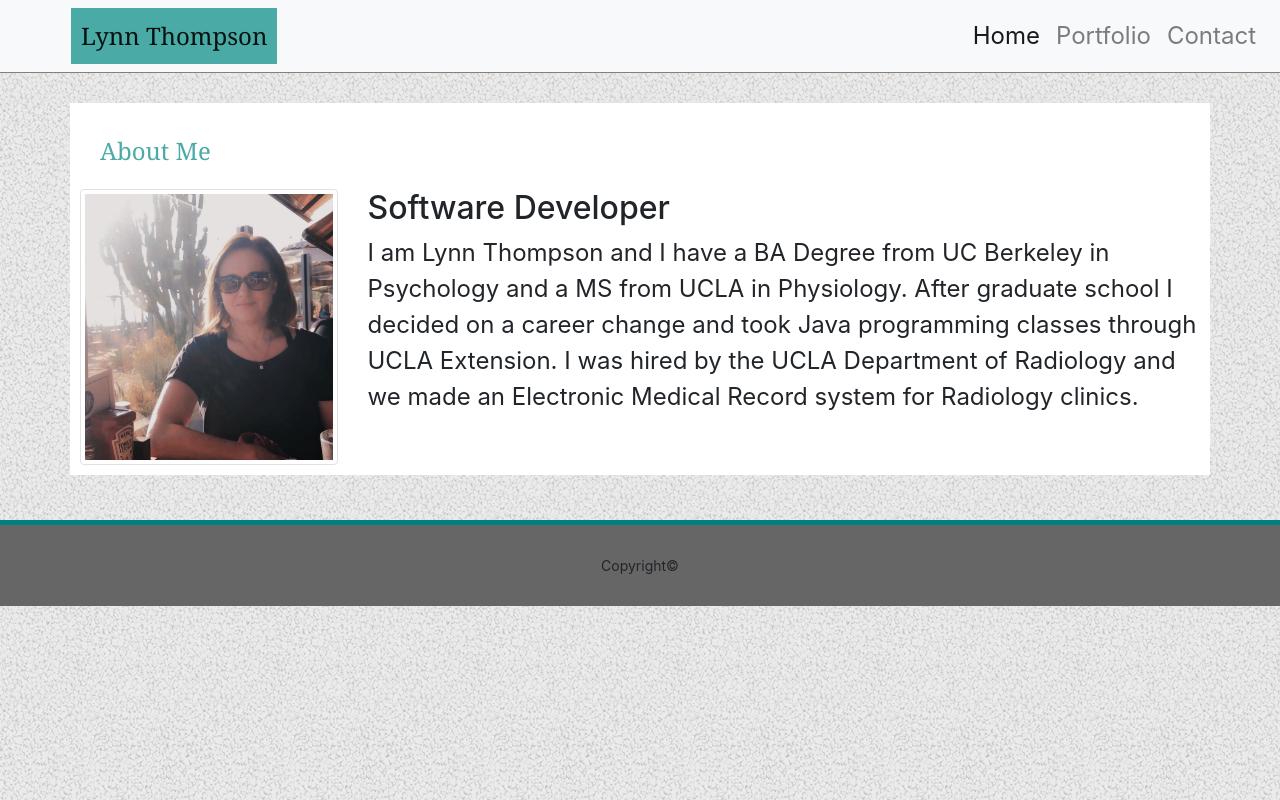
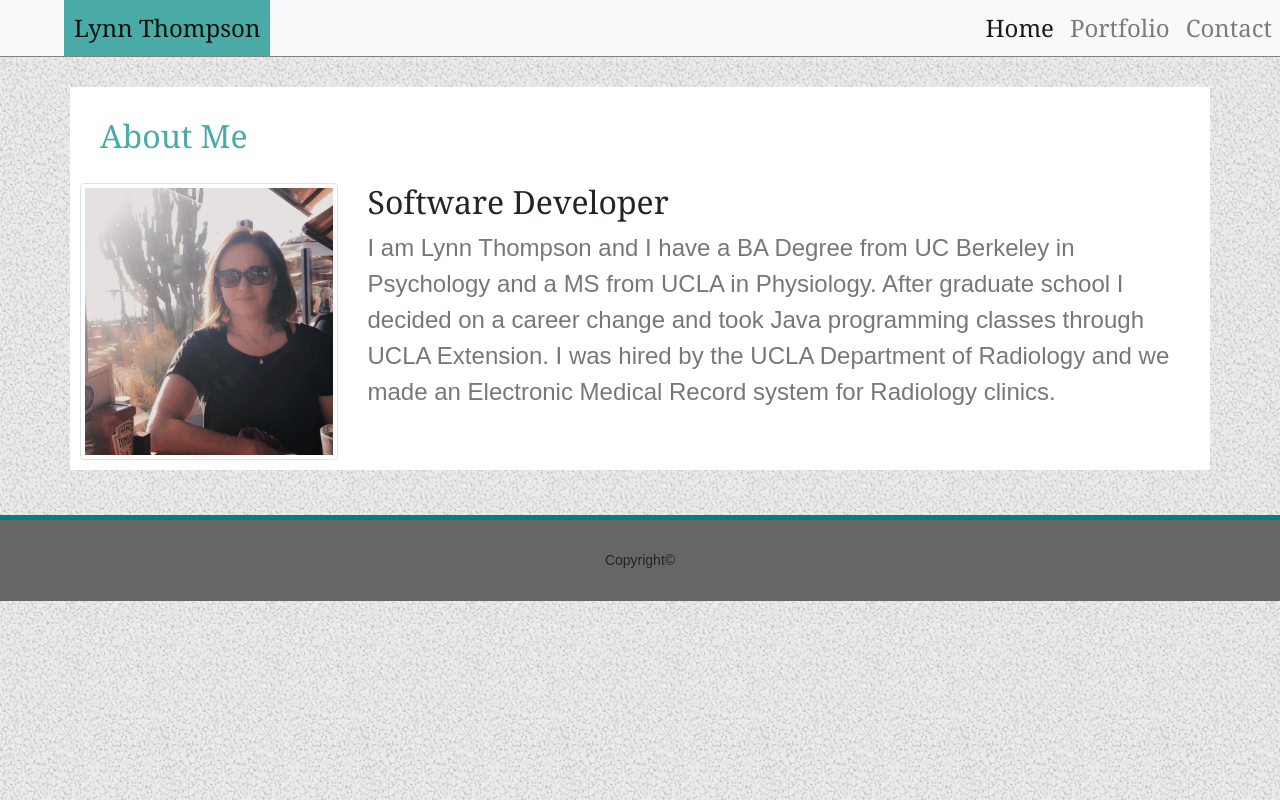
Before and after one commit to lynntfuzz/Bootstrap-Portfolio, a plain HTML site: page index.html in a window 1280 px wide. Drawn offline with nearby package versions, Linux system fonts and the light colour scheme.

Commit message:
Fixed fonts, label spacing.

```diff
--- a/assets/css/style.css
+++ b/assets/css/style.css
@@ -1,12 +1,15 @@
 /**
     Styling for body: background image, margin
 */
+
+* {font-family: 'Arial', 'Helvetica Neue', 'Helvetica', sans-serif;}
 
 body {
     font-size: 24px;
     margin: 0 auto;
     background-image: url("../images/gravel.png");
-    max-height: 100%
+    max-height: 100%;
+
 }
 
 /**
@@ -14,6 +17,7 @@ body {
 */
 .navbar {
     border-bottom: 1px solid gray;
+    padding: 0px;
 }
 
 .main_title_label {
@@ -25,7 +29,21 @@ body {
 }
 
 .navbar-brand {
-    margin-left:55px;
+    margin-left:5%;
+}
+
+.nav-link {
+    font-family: Georgia, 'Times New Roman', Times, serif;
+}
+
+.header {
+    font-family: Georgia, 'Times New Roman', Times, serif;
+    font-size: 18;
+}
+
+.text_content {
+    font-family: Arial,'Helvetica Neue', Helvetica, sans-serif;
+    color: #777777;
 }
 
 /**
--- a/index.html
+++ b/index.html
@@ -10,11 +10,10 @@
 
   <!-- We need to bring in the bootstrap CSS -->
   <link rel="stylesheet" href="https://maxcdn.bootstrapcdn.com/bootstrap/4.1.3/css/bootstrap.min.css">
+  <link rel="stylesheet" type="text/css" href="assets/css/style.css">
   <script src="https://ajax.googleapis.com/ajax/libs/jquery/3.3.1/jquery.min.js"></script>
   <script src="https://cdnjs.cloudflare.com/ajax/libs/popper.js/1.14.3/umd/popper.min.js"></script>
   <script src="https://maxcdn.bootstrapcdn.com/bootstrap/4.1.3/js/bootstrap.min.js"></script>
-  <link rel="stylesheet" type="text/css" href="assets/css/style.css">
-
 </head>
 
 <body>
@@ -52,7 +51,7 @@
       <!-- The content in this div gets wrapped in a card -->
         <div class="card card_header">
           <div class="card-body">
-            About Me
+            <h2 class="header">About Me</h2>
           </div>
         </div>
       </div>
@@ -62,8 +61,8 @@
         <img class="img img-thumbnail" src="assets/images/lynn.png">
       </div>
       <div class="col-lg-9">
-        <h2>Software Developer</h2>
-        <p>I am Lynn Thompson and I have a BA Degree from UC Berkeley in Psychology and a MS from UCLA in Physiology. After graduate school I decided on a career change and took Java programming classes through UCLA Extension. I was hired by the UCLA Department of Radiology and we made an Electronic Medical Record system for Radiology clinics.</p>
+        <h2 class="header">Software Developer</h2>
+        <p class="text_content">I am Lynn Thompson and I have a BA Degree from UC Berkeley in Psychology and a MS from UCLA in Physiology. After graduate school I decided on a career change and took Java programming classes through UCLA Extension. I was hired by the UCLA Department of Radiology and we made an Electronic Medical Record system for Radiology clinics.</p>
       </div>
     </div>
 
```
Also changed, not shown: contact.html (+1 -1 lines), portfolio.html (+1 -1 lines), 2 other files.
